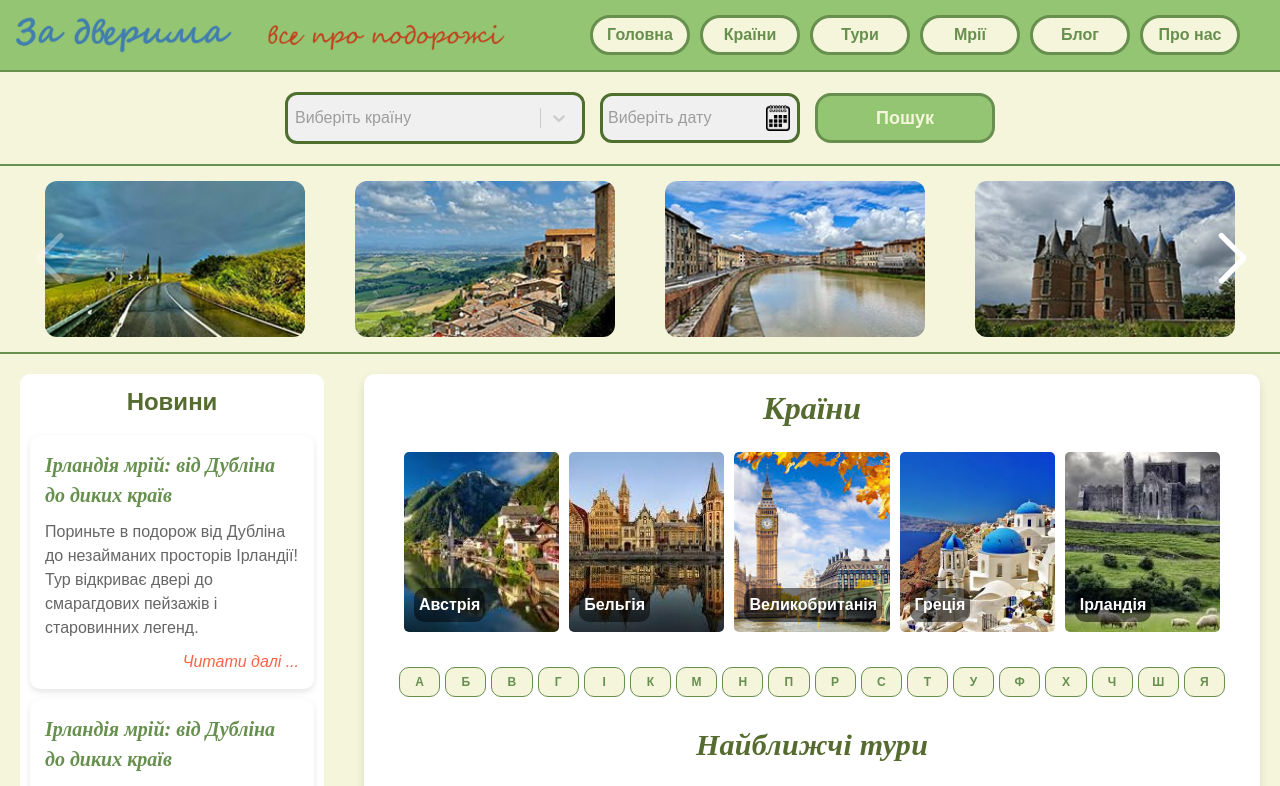
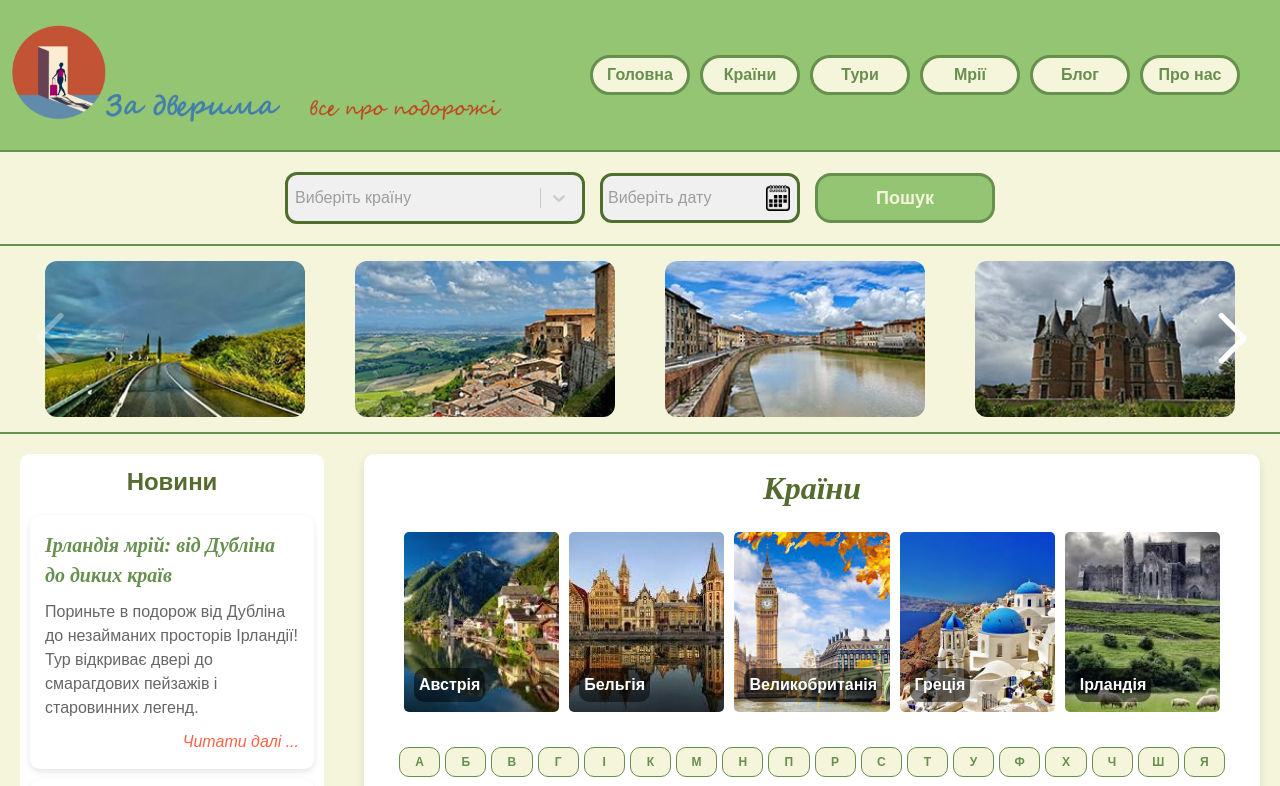
Before and after one commit to artelena1906/Front-ZaDveryma, a Next.js app: page / in a window 1280 px wide. Shown: the top 786 px of the page. Built offline with nearby package versions, Linux system fonts and the light colour scheme.

Commit message:
помена лого фото

```diff
--- a/src/app/MainPage/MainPageHeader.tsx
+++ b/src/app/MainPage/MainPageHeader.tsx
@@ -55,7 +55,7 @@ export default function Header() {
         <Link prefetch={true} href="/">
           <div className={styles.logoContainer}>
             <Image
-              src="/img/text_logo1.png"
+              src="/img/text_logo2.png"
               alt="banner"
               width={500}
               height={200}
```
Also changed, not shown: public/img/text_logo2.png.
